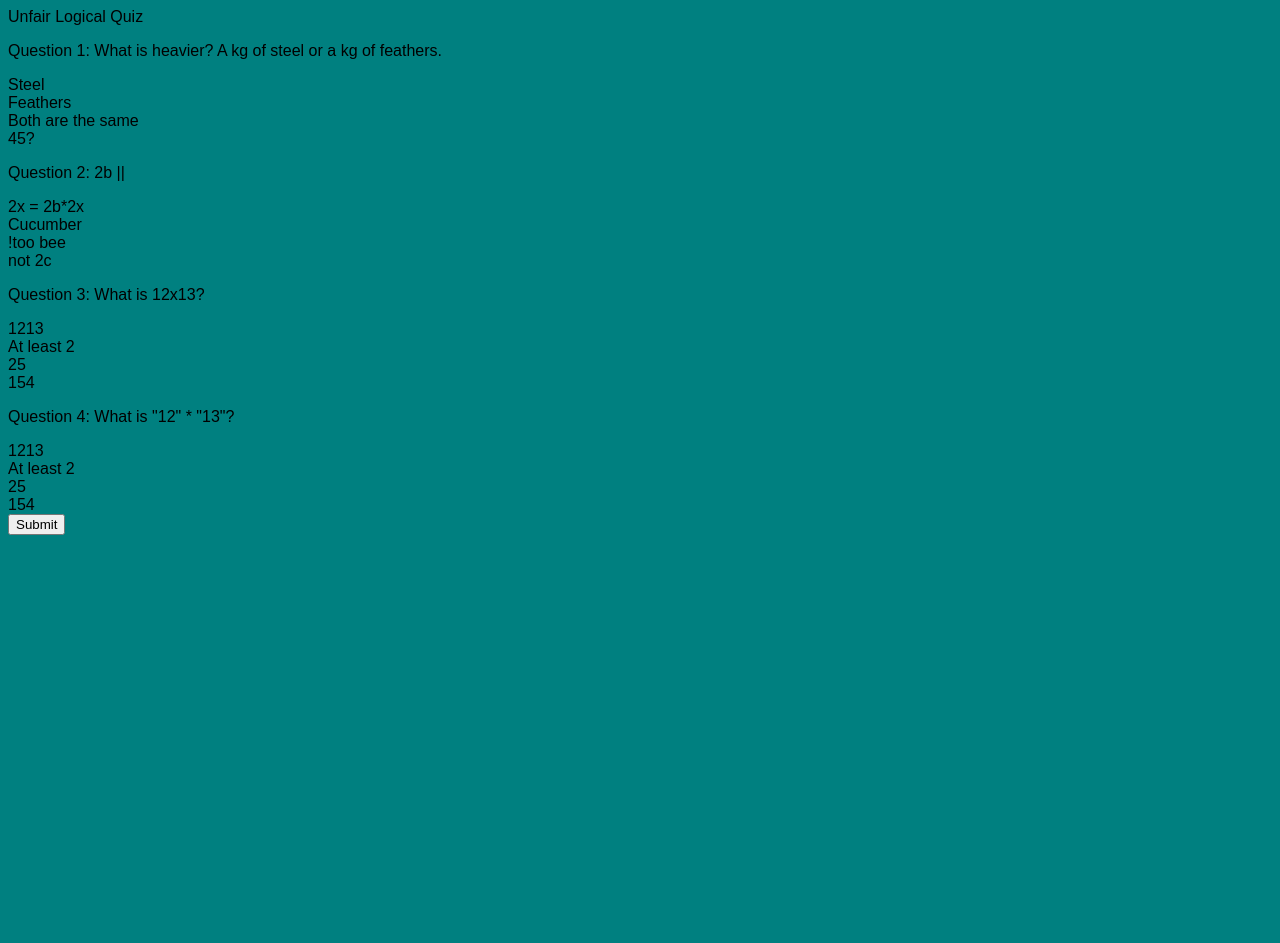
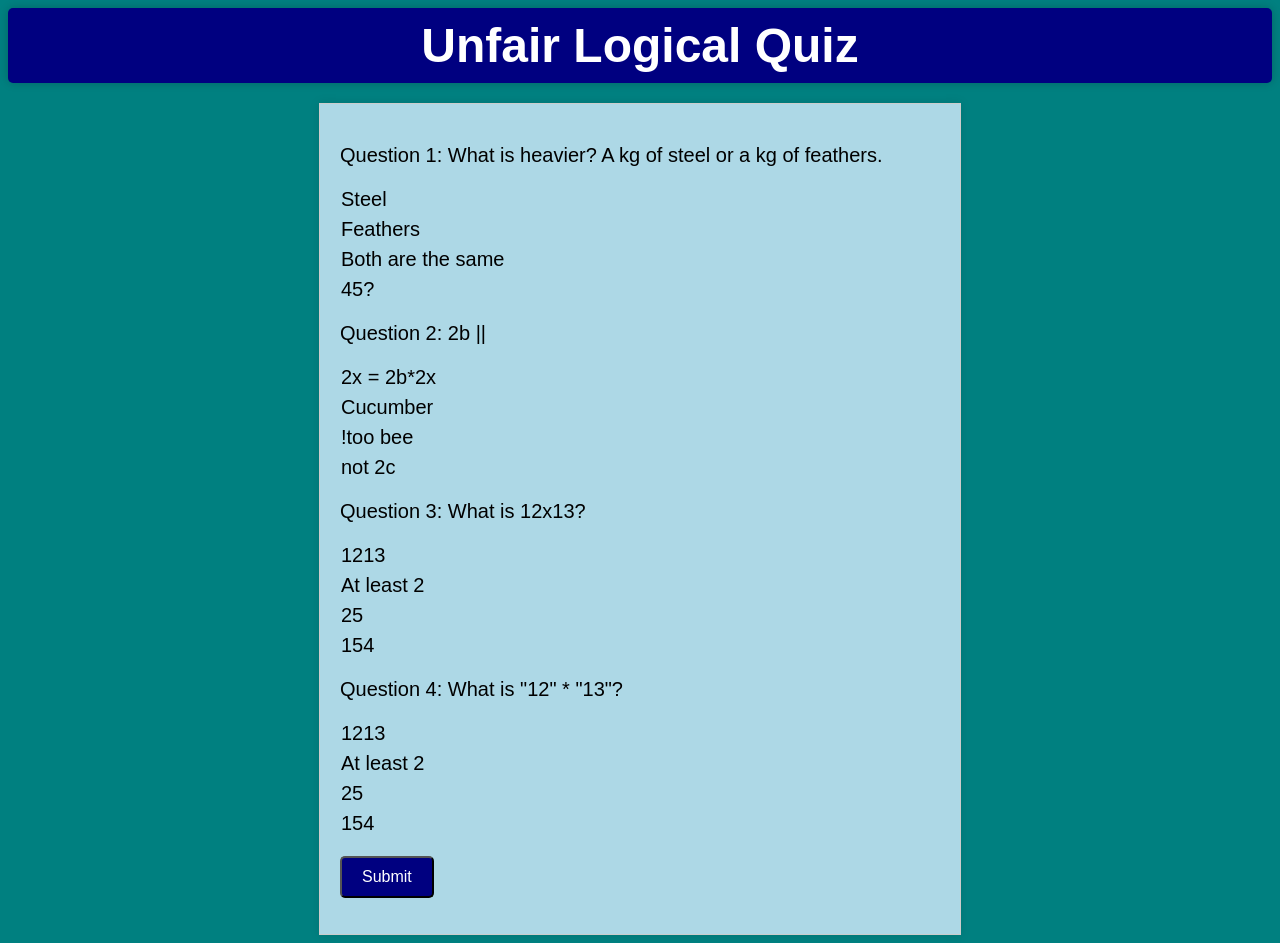
Before and after one commit to CrisBlogzbi/UnfairLogicalQuiz, a plain HTML site: page index.html in a window 1280 px wide. Before the commit the page ends 800 px from the top, so only its background shows below. Drawn offline with Linux system fonts and the light colour scheme.

Commit message:
Style quiz container and header

```diff
--- a/assets/style.css
+++ b/assets/style.css
@@ -1,4 +1,61 @@
+/* Main Style */
+
 body {
     background-color: teal;
     font-family: Arial, sans-serif;
   }
+
+/* IDs */
+  #quiz-header {
+    text-align: center;
+    background-color: navy;
+    color: white;
+    padding: 10px;
+    margin-bottom: 20px;
+    font-size: 48px;
+    font-weight: bold;
+    border-radius: 5px;
+    box-shadow: 0 0 10px rgba(0, 0, 0, 0.2);
+  }
+
+  #quiz-container {
+    max-width: 600px;
+    margin: 0 auto;
+    padding: 20px;
+    background-color: lightblue;
+    border: 1px solid #ccc;
+    box-shadow: 0 0 10px rgba(0, 0, 0, 0.1);
+  }
+
+  #submit-button {
+    display: block;
+    margin-top: 20px;
+    padding: 10px 20px;
+    background-color: navy;
+    color: white;
+    border-radius: 5px;
+    cursor: pointer;
+    font-size: 16px;
+    transition: background-color 0.3s;
+  }
+  #submit-button:hover {
+    background-color: darkblue;
+  }
+
+/* Classes */
+
+.question {
+  margin-bottom: 20px;
+  font-size: 20px;
+}
+
+.answer {
+  margin-bottom: 5px;
+  cursor: pointer;
+  border: 1px solid transparent;
+  transition: border-color 0.2s, background-color 0.2s;
+}
+
+.answer:hover {
+    border-color: black;
+  }
--- a/index.html
+++ b/index.html
@@ -9,41 +9,40 @@
 </head>
 
 
-<body>
-    <div>
+<div id="quiz-header">
     Unfair Logical Quiz
   </div>
-      <div>
-        <div>
+  <div id="quiz-container">
+    <div class="question">
       <p>Question 1: What is heavier? A kg of steel or a kg of feathers.</p>
-          <div>Steel</div>
-          <div>Feathers</div>
-          <div>Both are the same</div>
-          <div>45?</div>
+      <div class="answer">Steel</div>
+      <div class="answer">Feathers</div>
+      <div class="answer">Both are the same</div>
+      <div class="answer">45?</div>
     </div>
-        <div>
+    <div class="question">
       <p>Question 2: 2b ||</p>
-          <div>2x = 2b*2x</div>
-          <div>Cucumber</div>
-          <div>!too bee</div>
-          <div>not 2c</div>
+      <div class="answer">2x = 2b*2x</div>
+      <div class="answer">Cucumber</div>
+      <div class="answer">!too bee</div>
+      <div class="answer">not 2c</div>
     </div>
-        <div>
+    <div class="question">
       <p>Question 3: What is 12x13?</p>
-          <div>1213</div>
-          <div>At least 2</div>
-          <div>25</div>
-          <div>154</div>
+      <div class="answer">1213</div>
+      <div class="answer">At least 2</div>
+      <div class="answer">25</div>
+      <div class="answer">154</div>
     </div>
-        <div>
+    <div class="question">
       <p>Question 4: What is "12" * "13"?</p>
-          <div>1213</div>
-          <div>At least 2</div>
-          <div>25</div>
-          <div>154</div>
+      <div class="answer">1213</div>
+      <div class="answer">At least 2</div>
+      <div class="answer">25</div>
+      <div class="answer">154</div>
     </div>
-        <button>Submit</button>
-        <p></p>
+    <button id="submit-button" onclick="revealAnswers()">Submit</button>
+    <p id="result"></p>
   </div>
     <script src="script.js"></script>
 </body>
```
Lines whose indentation alone changed are shown as unchanged.
